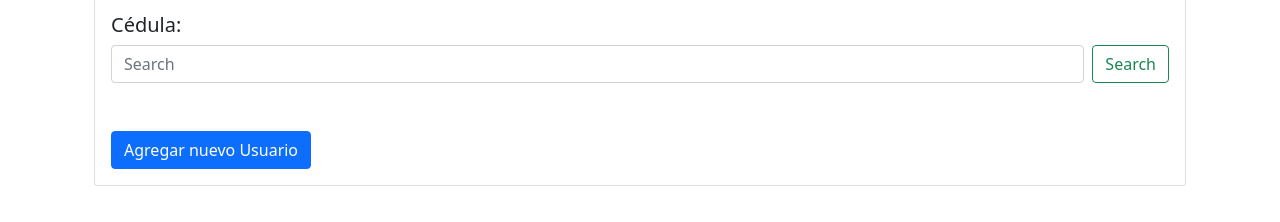
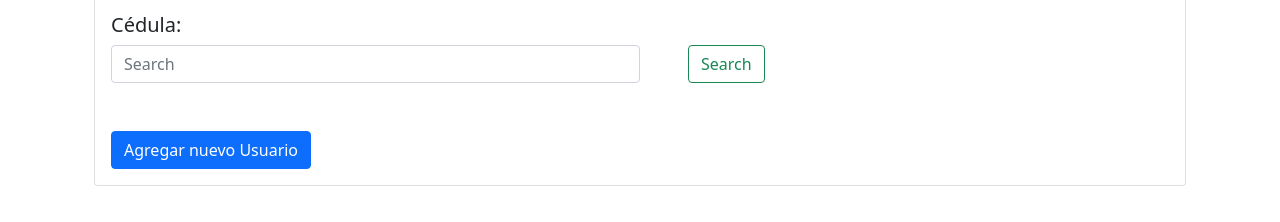
Before and after one commit to codediaz/Frontend-BTMS, a plain HTML site: page Views/SearchUser.html in a window 1280 px wide. Shown: the part 250-472 px from the top of the page. Drawn offline with nearby package versions, Linux system fonts and the light colour scheme.

Commit message:
W-50 input Search

```diff
--- a/Views/SearchUser.html
+++ b/Views/SearchUser.html
@@ -30,7 +30,7 @@
                 <div class="card-body">
                   <h5 class="card-title">Cédula:</h5>
                   <form class="d-flex">
-                    <input class="form-control me-2" type="search" placeholder="Search" aria-label="Search">
+                    <input class="form-control me-5 w-50 " type="search" placeholder="Search" aria-label="Search">
                     <button class="btn btn-outline-success" type="submit">Search</button>
                   </form>
                   <a href="#" class="btn btn-primary mt-5">Agregar nuevo Usuario</a>
```
